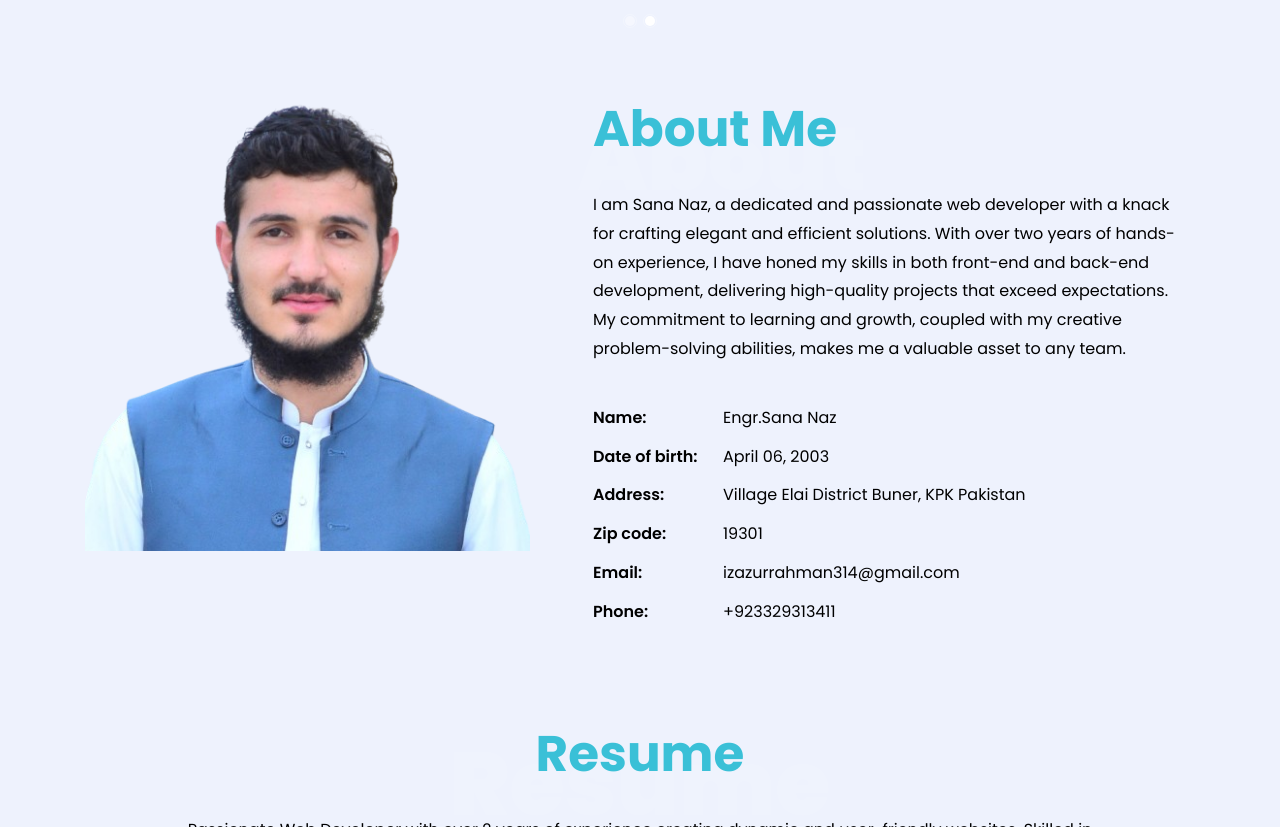
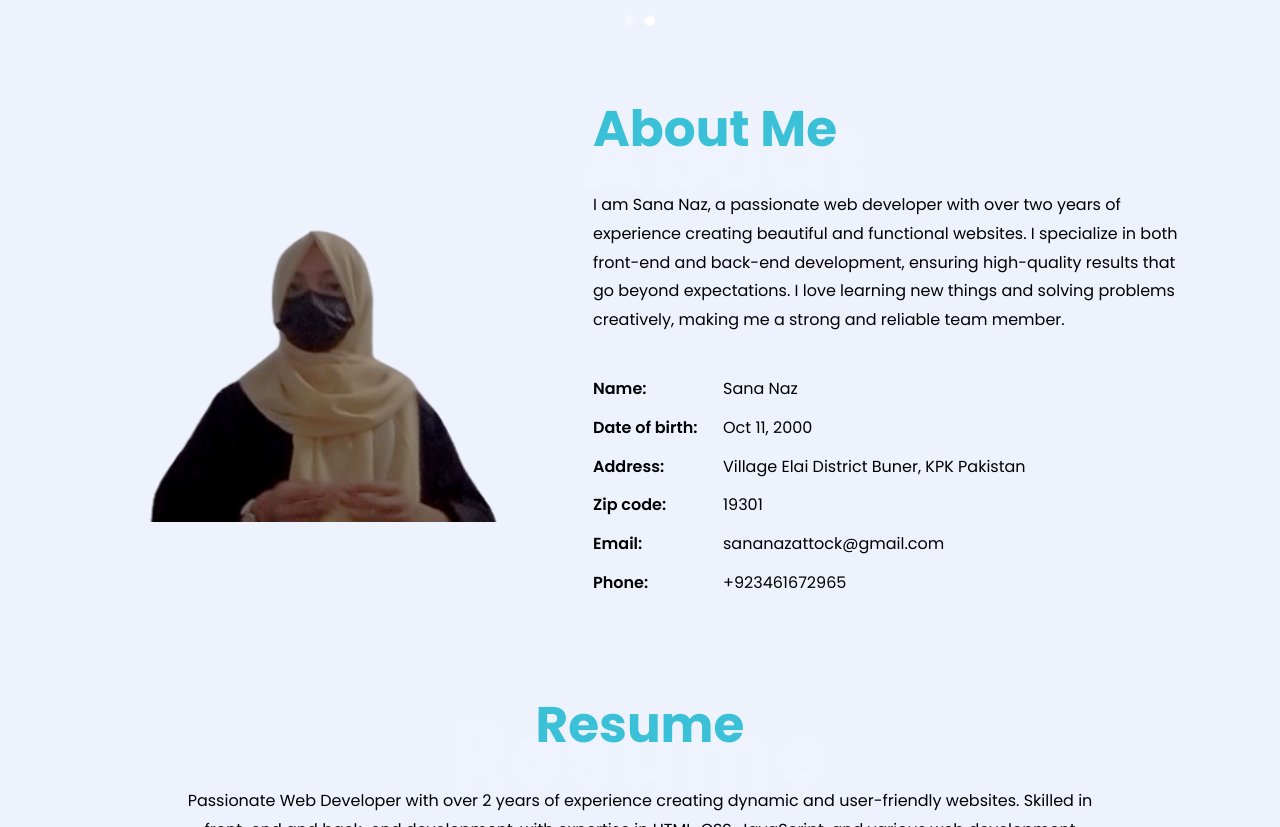
Before and after one commit to SaNaZ-786/portfolio-website, a plain HTML site: page index.html in a window 1280 px wide. Shown: the part 674-1501 px from the top of the page. Drawn offline with Linux system fonts and the light colour scheme; files whose address does not match are found by name.

Commit message:
update img

```diff
--- a/index.html
+++ b/index.html
@@ -102,7 +102,7 @@
     			<div class="col-md-6 col-lg-5 d-flex">
     				<div class="img-about img d-flex align-items-stretch">
     					<div class="overlay"></div>
-	    				<div class="img d-flex align-self-stretch align-items-center" style="background-image:url(images/profile-removebg-preview.png); margin-bottom: 150px;">
+	    				<div class="img d-flex align-self-stretch align-items-center" style="background-image:url(images/sana_naz.png); margin-bottom: 150px;">
 	    				</div>
     				</div>
     			</div>
@@ -111,14 +111,14 @@
 		          <div class="col-md-12 heading-section ftco-animate">
 		          	<h1 class="big">About</h1>
 		            <h2 class="mb-4">About Me</h2>
-		            <p class="textColor">I am Sana Naz, a dedicated and passionate web developer with a knack for crafting elegant and efficient solutions. With over two years of hands-on experience, I have honed my skills in both front-end and back-end development, delivering high-quality projects that exceed expectations. My commitment to learning and growth, coupled with my creative problem-solving abilities, makes me a valuable asset to any team.</p>
+		            <p class="textColor">I am Sana Naz, a passionate web developer with over two years of experience creating beautiful and functional websites. I specialize in both front-end and back-end development, ensuring high-quality results that go beyond expectations. I love learning new things and solving problems creatively, making me a strong and reliable team member.</p>
 		            <ul class="about-info mt-4 px-md-0 px-2">
-		            	<li class="d-flex "><span class="textColor">Name:</span> <span class="textColor">Engr.Sana Naz</span></li>
-		            	<li class="d-flex"><span>Date of birth:</span> <span class="textColor">April 06, 2003</span></li>
+		            	<li class="d-flex "><span class="textColor">Name:</span> <span class="textColor">Sana Naz</span></li>
+		            	<li class="d-flex"><span>Date of birth:</span> <span class="textColor">Oct 11, 2000</span></li>
 		            	<li class="d-flex"><span>Address:</span> <span class="textColor">Village Elai District Buner, KPK Pakistan</span></li>
 		            	<li class="d-flex"><span>Zip code:</span> <span class="textColor">19301</span></li>
-		            	<li class="d-flex"><span>Email:</span> <span class="textColor">izazurrahman314@gmail.com</span></li>
-		            	<li class="d-flex"><span>Phone: </span> <span class="textColor">+923329313411</span></li>
+		            	<li class="d-flex"><span>Email:</span> <span class="textColor">sananazattock@gmail.com</span></li>
+		            	<li class="d-flex"><span>Phone: </span> <span class="textColor">+923461672965</span></li>
 		            </ul>
 		          </div>
 		        </div>
```
Also changed, not shown: images/my_bg_img.png (deleted), images/my_img.JPG (deleted), images/profile-removebg-preview.png (deleted), images/sana_naz.png (added).
